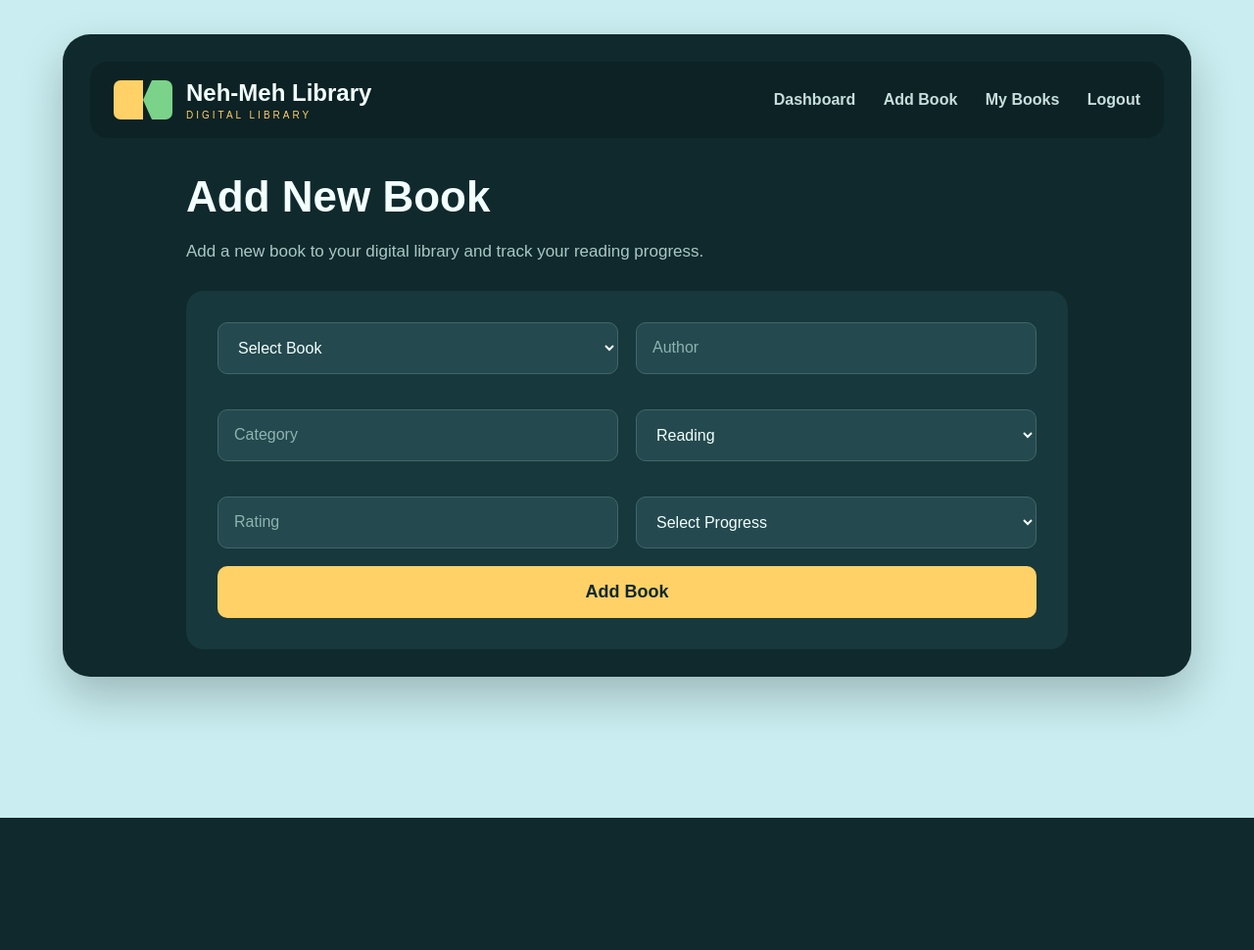
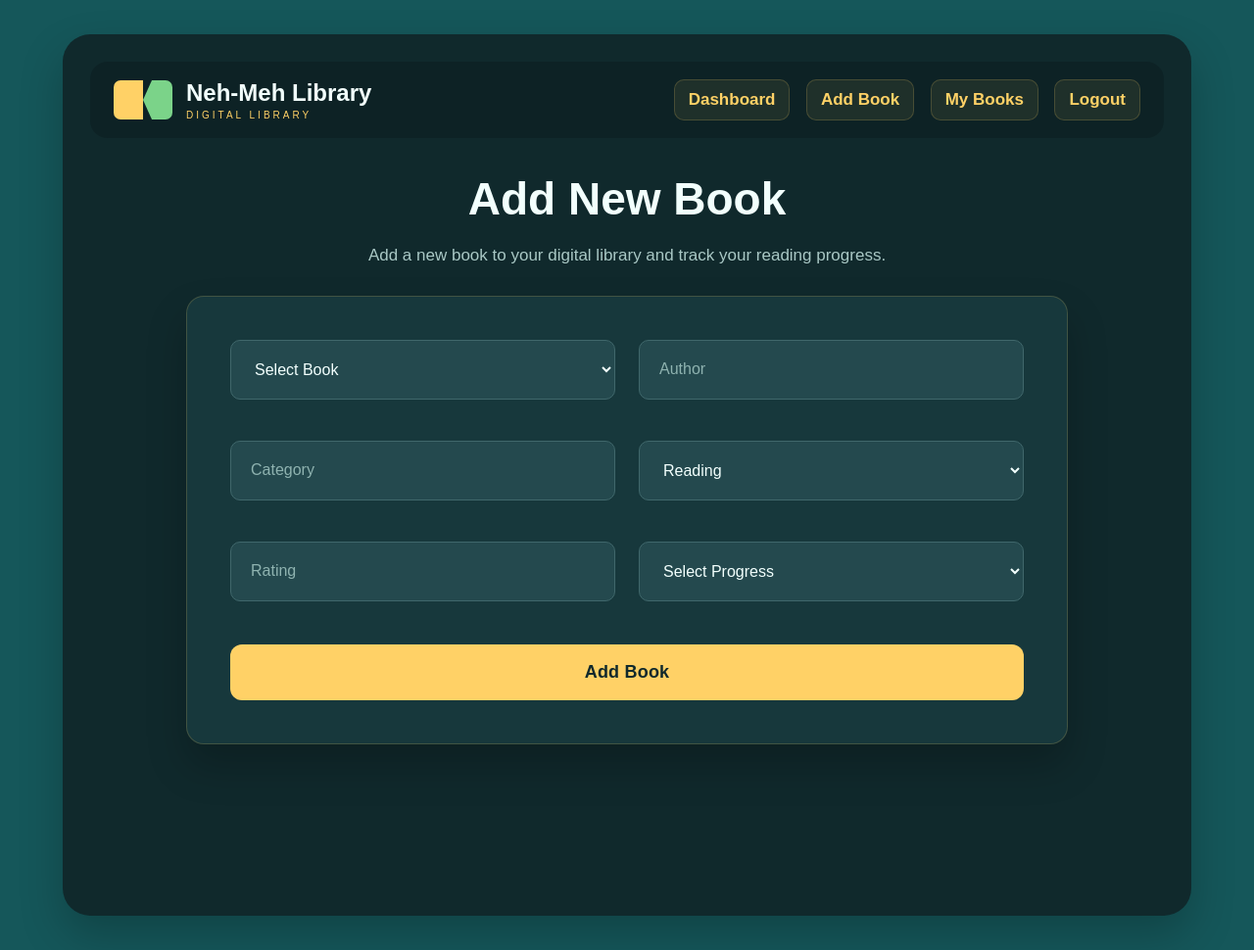
Before and after one commit to MEMO-OTR-AREL/digital-library-manager, a Flask app: page /add_book in a window 1280 px wide. Shown: the whole page at 98% size. Before the commit the page ends 835 px from the top, so only its background shows below. Run offline with Flask 3, Linux system fonts and the light colour scheme; the visitor is signed in with stand-in values (Sample User, id 1).

Commit message:
Updated dashboard design and added image , Refine books page filters and layout

```diff
--- a/static/css/style.css
+++ b/static/css/style.css
@@ -1,9 +1,10 @@
 body{
     margin: 0;
     font-family: Arial, sans-serif;
-    background: #c9edf0;
+    background: #15575a;
     color: #d9f0ee;
     min-height: 100vh;
+    box-sizing: border-box;
 }
 
 /* MAIN WRAPPERS */
@@ -128,7 +147,7 @@ body{
 
 .auth-input{
     width: 100%;
-    padding: 16px;
+    padding: 20px 20px;
     margin-bottom: 18px;
     background-color: #24494e;
     border: 1px solid #40676b;
@@ -150,15 +169,16 @@ body{
 .login-box button,
 .big-add-btn{
     width: 100%;
-    padding: 16px;
+    padding: 18px;
     background-color: #ffd166;
     border: none;
     color: #10292c;
     font-size: 18px;
     font-weight: bold;
     cursor: pointer;
-    border-radius: 10px;
+    border-radius: 12px;
     transition: 0.2s;
+    letter-spacing: 0.2px;
 }
 
 .login-box button:hover,
@@ -248,6 +268,10 @@ body{
 /* DASHBOARD */
 
 .dashboard-wrapper{
+    width: 90%;
+    max-width: 1280px;
+    min-height: 900px;
+    margin: 35px auto;
     background-color: #10292c;
     border-radius: 28px;
     padding: 28px;
@@ -300,16 +324,23 @@ body{
 }
 
 .dashboard-links a{
-    color: #c6dfdc;
+    display: inline-block;
+    color: #ffd166;
+    background-color: rgba(255, 209, 102, 0.08);
     text-decoration: none;
-    margin-left: 24px;
-    font-size: 16px;
+    margin-left: 12px;
+    font-size: 17px;
     font-weight: bold;
+    padding: 10px 14px;
+    border-radius: 10px;
+    border: 1px solid rgba(255, 209, 102, 0.18);
     transition: 0.2s;
 }
 
 .dashboard-links a:hover{
-    color: #ffd166;
+    color: #10292c;
+    background-color: #ffd166;
+    border-color: #ffd166;
 }
 
 /* HERO */
@@ -459,16 +490,18 @@ body{
 
 .addbook-container{
     max-width: 900px;
-    margin: 0 auto;
+    margin: auto;
+    width: 100%;
 }
 
 .addbook-header{
-    margin-bottom: 25px;
+    text-align: center;
+    margin-bottom: 26px;
 }
 
 .addbook-header h1{
     margin: 0;
-    font-size: 44px;
+    font-size: 46px;
     color: #f2fffd;
 }
 
@@ -479,13 +512,16 @@ body{
 }
 
 .addbook-card{
-    padding: 32px;
+    padding: 44px;
+    border: 1px solid rgba(255, 209, 102, 0.18);
+    box-shadow: 0 22px 40px rgba(0,0,0,0.22);
 }
 
 .form-grid{
     display: grid;
     grid-template-columns: repeat(2,1fr);
-    gap: 18px;
+    gap: 24px;
+    margin-bottom: 26px;
 }
 
 /* BOOKS */
```
Also changed, not shown: other parts of static/css/style.css (+113 -10 lines), templates/books.html (+4 -4 lines), templates/dashboard.html (+6 -1 lines), templates/register.html (+0 -8 lines), static/images/dashboard_books.png (added).
